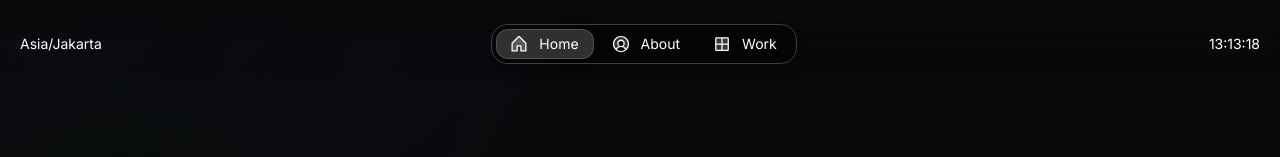
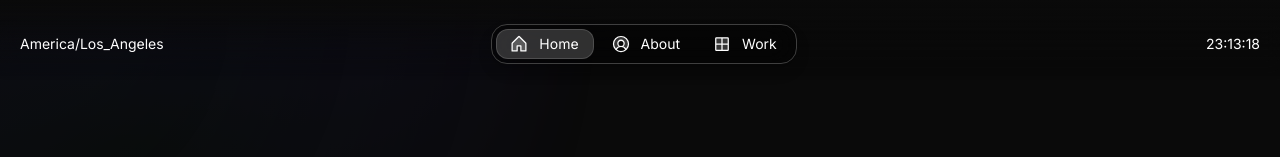
Before and after one commit to alejandroo-pc/portfolio, a Next.js app: page /en in a window 1280 px wide. Shown: the top 157 px of the page. Built offline with nearby package versions, Linux system fonts and the light colour scheme.

Commit message:
updated location in about me section

```diff
--- a/src/app/resources/content-i18n.js
+++ b/src/app/resources/content-i18n.js
@@ -9,7 +9,7 @@ const createI18nContent = (t) => {
         },
         role:      t("person.role"),
         avatar:    '/images/avatar.jpg',
-        location:  'Asia/Jakarta',        // Expecting the IANA time zone identifier, e.g., 'Europe/Vienna'
+        location:  'San Jose, CA',        // Expecting the IANA time zone identifier, e.g., 'Europe/Vienna'
         languages: ['English', 'Bahasa']  // optional: Leave the array empty if you don't want to display languages
     }
 
--- a/src/app/resources/content.js
+++ b/src/app/resources/content.js
@@ -8,8 +8,8 @@ const person = {
   },
   role: "Design Engineer",
   avatar: "/images/avatar.jpg",
-  location: "Asia/Jakarta", // Expecting the IANA time zone identifier, e.g., 'Europe/Vienna'
-  languages: ["English", "Bahasa"], // optional: Leave the array empty if you don't want to display languages
+  location: "America/Los_Angeles", // Expecting the IANA time zone identifier, e.g., 'Europe/Vienna'
+  languages: [], // optional: Leave the array empty if you don't want to display languages
 };
 
 const newsletter = {
```
